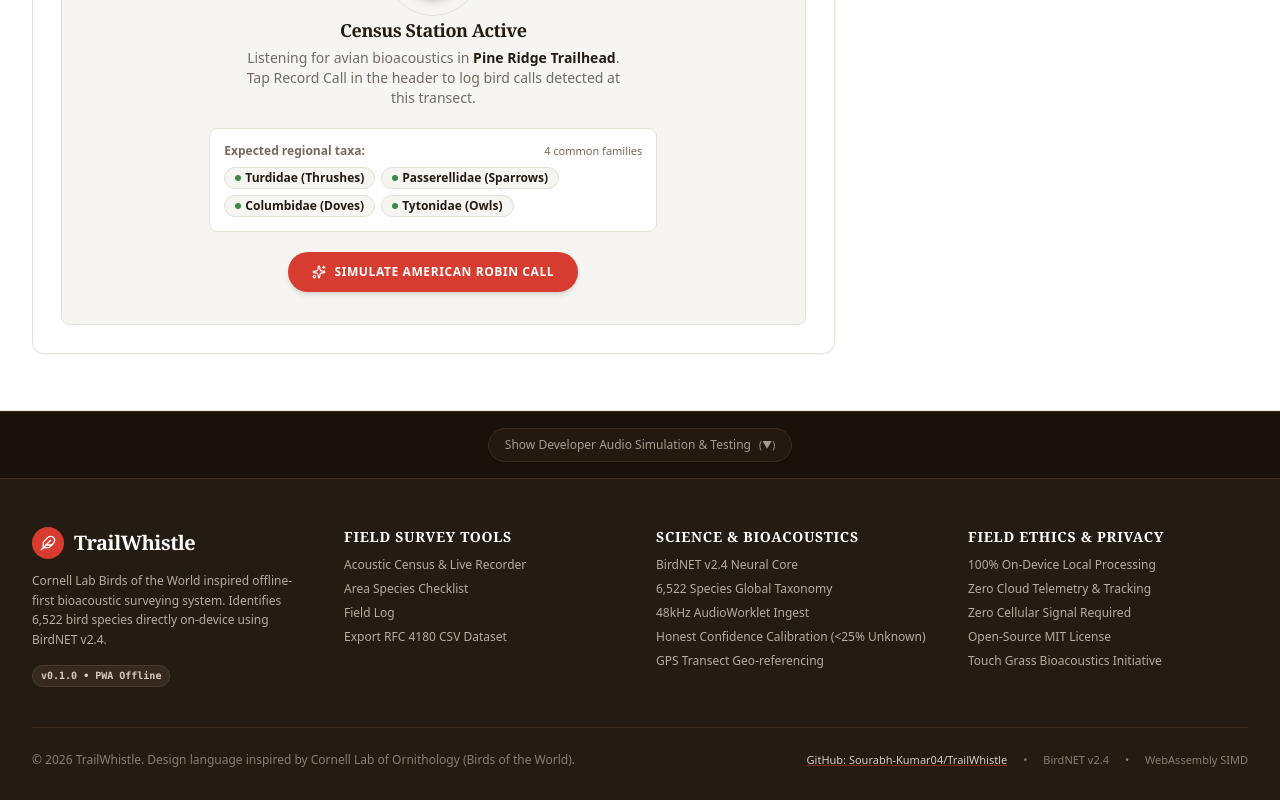
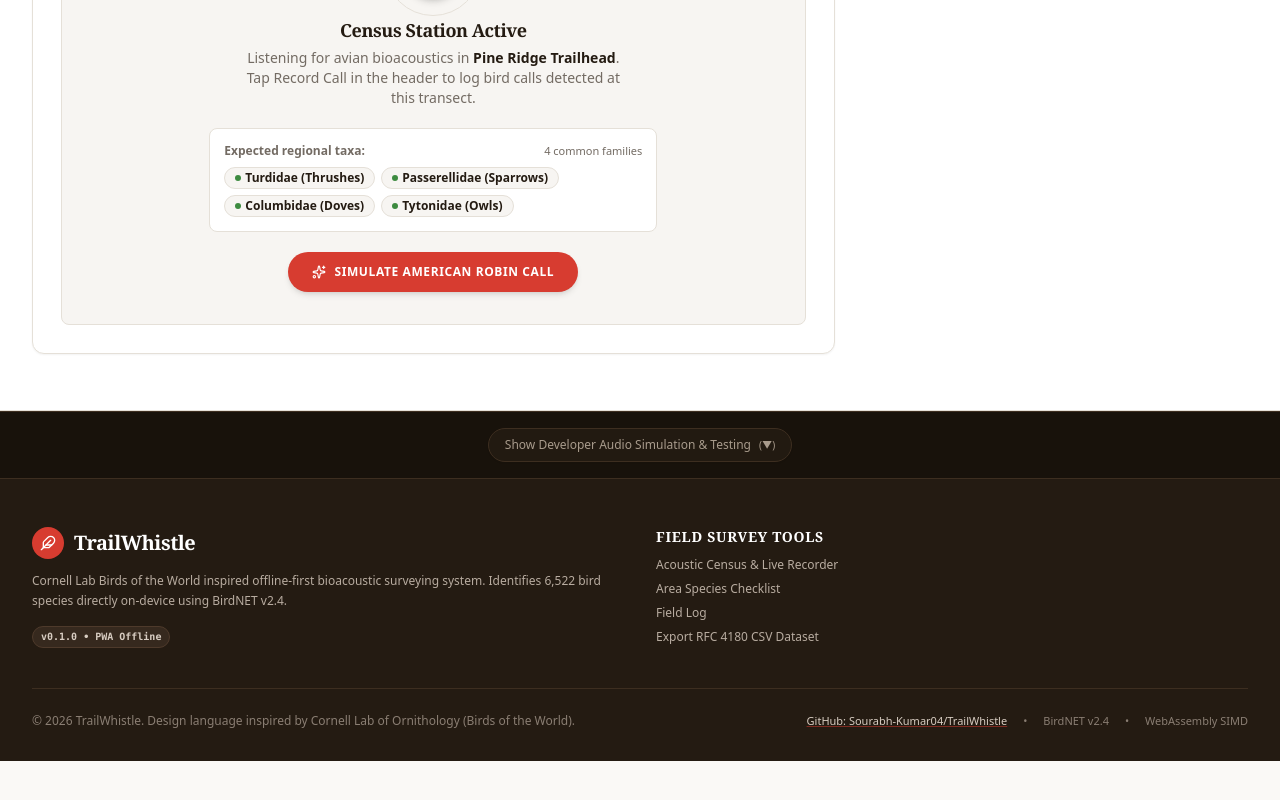
Before and after one commit to Sourabh-Kumar04/TrailWhistle, a React (Vite) app: page / in a window 1280 px wide. Shown: the part 1923-2723 px from the top of the page. After the commit the page ends 2684 px from the top, so only its background shows below. Built offline with nearby package versions, Linux system fonts and the light colour scheme.

Commit message:
trim footer to brand + nav links only

```diff
--- a/src/App.tsx
+++ b/src/App.tsx
@@ -657,7 +657,7 @@
       {/* (8) FOOTER: dark brown (#241B12) with link columns */}
       <footer className="w-full bg-[#241B12] text-[#EAE4DC] border-t border-[#3D2E20] pt-12 pb-8 transition-colors">
         <div className="max-w-7xl mx-auto px-4 sm:px-6 lg:px-8">
-          <div className="grid grid-cols-1 md:grid-cols-4 gap-8 pb-10 border-b border-[#3D2E20]">
+          <div className="grid grid-cols-1 md:grid-cols-2 gap-8 pb-10 border-b border-[#3D2E20]">
             {/* Column 1: Brand & Cornell Bioacoustics */}
             <div className="space-y-3">
               <div className="flex items-center space-x-2.5">
@@ -721,33 +721,6 @@
               </ul>
             </div>
 
-            {/* Column 3: Science & Taxonomy */}
-            <div className="space-y-2.5">
-              <h3 className="font-serif font-bold text-sm text-white uppercase tracking-wider">
-                Science & Bioacoustics
-              </h3>
-              <ul className="space-y-2 text-xs text-[#B8ACA0]">
-                <li>BirdNET v2.4 Neural Core</li>
-                <li>6,522 Species Global Taxonomy</li>
-                <li>48kHz AudioWorklet Ingest</li>
-                <li>Honest Confidence Calibration (&lt;25% Unknown)</li>
-                <li>GPS Transect Geo-referencing</li>
-              </ul>
-            </div>
-
-            {/* Column 4: Offline Field Ethics */}
-            <div className="space-y-2.5">
-              <h3 className="font-serif font-bold text-sm text-white uppercase tracking-wider">
-                Field Ethics & Privacy
-              </h3>
-              <ul className="space-y-2 text-xs text-[#B8ACA0]">
-                <li>100% On-Device Local Processing</li>
-                <li>Zero Cloud Telemetry & Tracking</li>
-                <li>Zero Cellular Signal Required</li>
-                <li>Open-Source MIT License</li>
-                <li>Touch Grass Bioacoustics Initiative</li>
-              </ul>
-            </div>
           </div>
 
           {/* Bottom Bar */}
```
